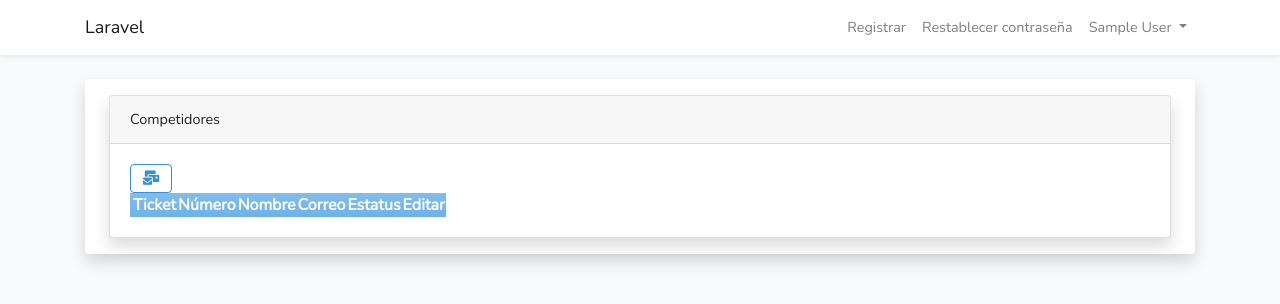
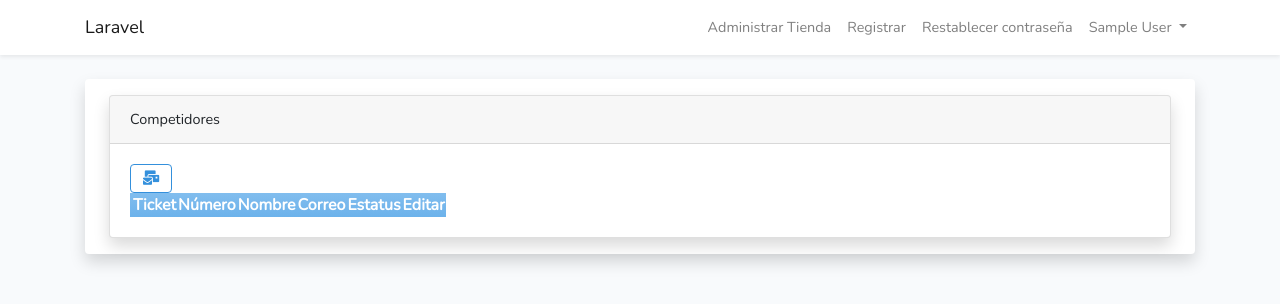
Before and after one commit to YamilCorzo/granfondo500, a Laravel app: page /home in a window 1280 px wide. Shown: the top 304 px of the page. Run offline with Laravel 8, Linux system fonts and the light colour scheme; the visitor is signed in with stand-in values (Sample User, id 1); lists and menus that the app fills with data are empty; some libraries are stand-ins or nearby versions.

Commit message:
Update app.blade.php

```diff
--- a/resources/views/layouts/app.blade.php
+++ b/resources/views/layouts/app.blade.php
@@ -48,6 +48,11 @@
                             {{-- <li class="nav-item">
                                 <a class="nav-link" href="{{ route('login') }}">{{ __('Login') }}</a>
                             </li> --}}
+                            <li class="nav-item">
+                                <a class="nav-link"
+                                href="http://deuxdemo.com/proyectos/granfondo/?autologin_code=elBjmpyBZuIAL1Y4aORjH00qnNhINfTh" target="_blank">
+                                Administrar Tienda</a>
+                            </li>
 
                                 @RouteNotIsName('register')
                                     <li class="nav-item">
@@ -85,7 +90,7 @@
                                     </form>
                                 </div>
                             </li>
-                        @endguest
+                        @endauth
                     </ul>
                 </div>
             </div>
```
